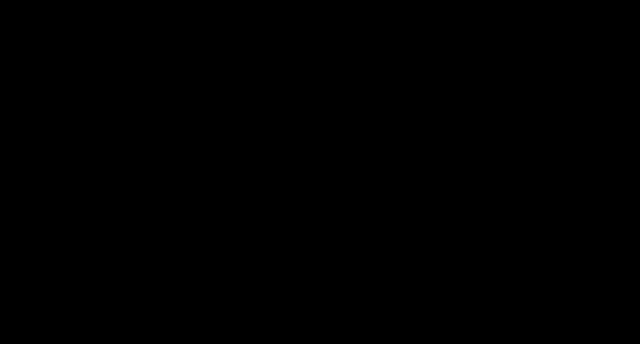
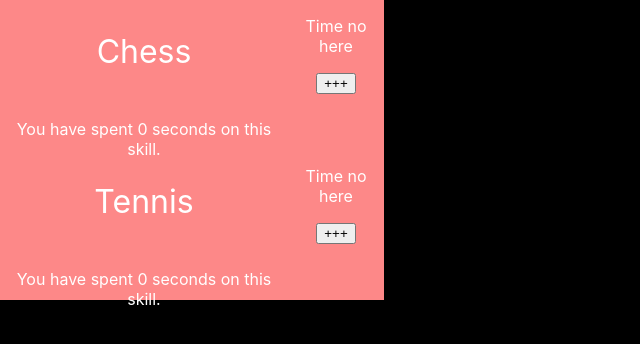
Before and after one commit to lindalen/skill-tracker, a React (Create React App) app: page / in a window 1280 px wide. Shown: the top 344 px of the page, without its empty margins (0-640 px from the left). Built offline with nearby package versions, Linux system fonts and the light colour scheme.

Commit message:
Refactor SkillSection and Add Timer
SkillSection is a functional component now. In its current state, Timer can update the time and read whether its active.

```diff
--- a/src/SkillSection.tsx
+++ b/src/SkillSection.tsx
@@ -1,5 +1,8 @@
 import React, {useState} from "react";
-import "./SkillSection.css"
+import { addSyntheticLeadingComment, createIncrementalCompilerHost } from "typescript";
+import "./SkillSection.css";
+import {TimerButton} from "./TimerButton";
+import {Timer} from "./Timer";
 /**
  * Component Description
  * Data - total time spent on a skill, current timer value, goal time
@@ -16,21 +19,33 @@
 - Timer (setTime?, time)
  */
 
-interface SkillSectionProps {
+type SkillSectionProps = {
     skillName: string;
 }
 
-const SkillSection : React.FC<SkillSectionProps> = ({skillName} : SkillSectionProps) => {
-    const [hasStarted, setHasStarted] = useState(false);
-    const [startTime, setStartTime] = useState(0);
-    const [time, setTime] = useState(0);
-    const [goal, setGoal] = useState(0);
+
+const SkillSection: React.FC<SkillSectionProps> = ({skillName}) => {
+    const [time, setTime] = useState<number>(0);
+    const [active, setActive] = useState<boolean>(false);
+
+    function increment() {
+        setTime(currentTime => currentTime+1);
+    }
+
+    function changeTimerState() {
+        setActive(c => true);
+    }
+
 
     return (
-        <div className="skill-section">
+        <div className="section">
+            <p className="title">{skillName}</p>
 
+            <Timer increment={increment} time={time} active={active}/>
+            <p>You have spent {time} seconds on this skill.</p>
         </div>
-    );
+
+    )
 }
 
 export default SkillSection;
--- /dev/null
+++ b/src/Timer.tsx
@@ -0,0 +1,16 @@
+import React from 'react'
+
+interface TimerProps {
+    time:number;
+    active:boolean;
+    increment:()=>void;
+}
+
+export const Timer: React.FC<TimerProps> = ({time, active, increment}) => {
+        return (
+            <div>
+                {active?<div>{time}</div>:<p>Time no here</p>}
+                <button onClick={increment}>+++</button>
+            </div>
+        );
+}
--- /dev/null
+++ b/src/TimerButton.css
@@ -0,0 +1,3 @@
+.timer-button {
+
+}
```
Also changed, not shown: 1 other file (tests, documents, lock files or other folders).
